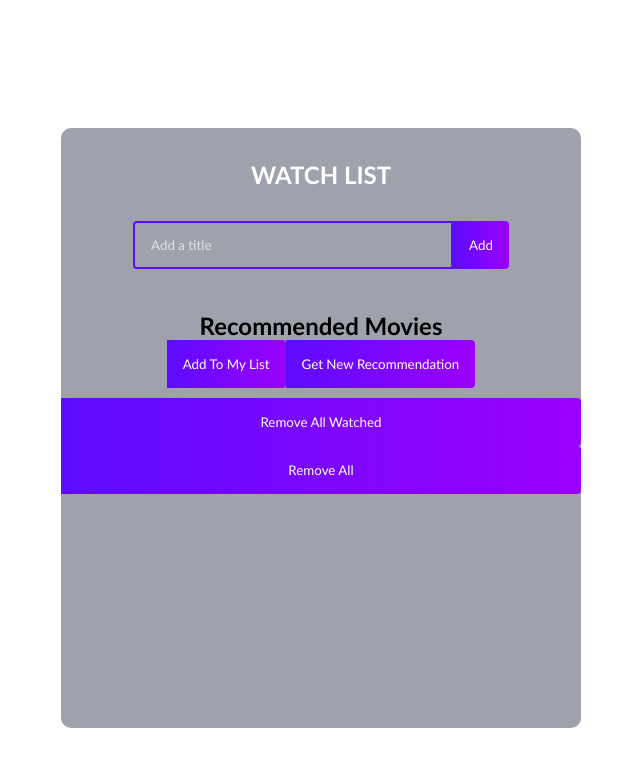
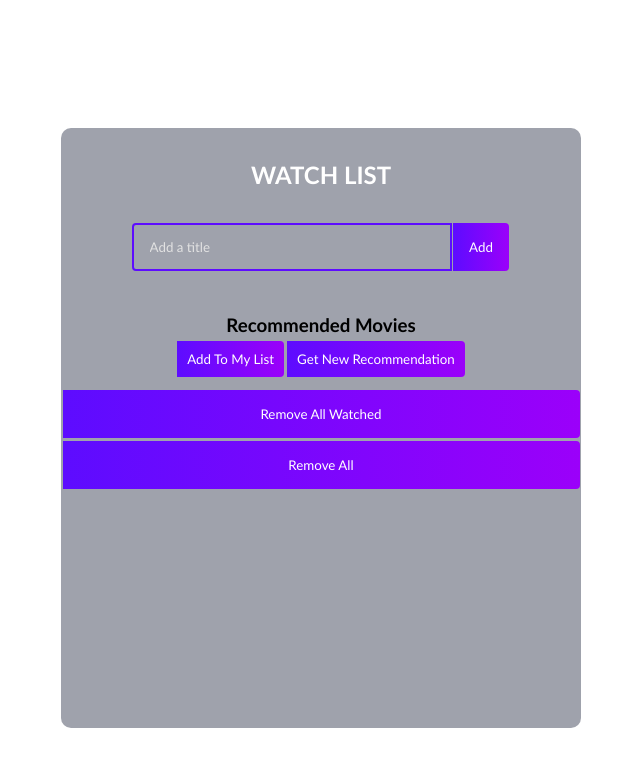
Before and after one commit to leticiaamorimd/watch-list, a React (Create React App) app: page / in a window 1280 px wide. Shown: the top 766 px of the page, without its empty margins (319-959 px from the left). Built offline with nearby package versions, Linux system fonts and the light colour scheme; no server answers.

Commit message:
Watched functionality added

```diff
--- a/src/App.css
+++ b/src/App.css
@@ -60,6 +60,16 @@ button {
   );
   color: #fff;
   text-transform: capitalize;
+  margin: 1.5px;
+}
+
+.recommendation-button {
+  padding: 10px;
+}
+
+.recommendation-title {
+  text-decoration: underline;
+  margin: 3px;
 }
 
 .form-input.edit {
@@ -75,7 +85,7 @@ button {
   padding: 16px 22px;
 }
 
-.title.watched {
+.watched {
   text-decoration: line-through;
   opacity: 0.4;
   background-color: hotpink;
--- a/src/components/Recommendation.js
+++ b/src/components/Recommendation.js
@@ -1,10 +1,10 @@
 import { useState, useEffect } from "react";
+
 
 
 function Recommendation(props) {
     const [titles, setTitles] = useState([]);
     const [suggestion, setSuggestion] = useState([]);
-    const [input, setInput] = useState('');
 
 
     useEffect(() => {
@@ -45,12 +45,12 @@ function Recommendation(props) {
 
     return (
           <div className="recommendation">
-            <h2> Recommended Movies</h2>
-            <h3>{suggestion.name}</h3>
-            <button variant="outline-success"   onClick={handleSubmit}>
+            <h3> Recommended Movies</h3>
+            <h2 className="recommendation-title">{suggestion.name}</h2>
+            <button className="recommendation-button" variant="outline-success"   onClick={handleSubmit}>
               Add to my list
             </button>
-            <button variant="outline-info" onClick={refreshPage}>
+            <button className="recommendation-button" variant="outline-info" onClick={refreshPage}>
               Get new recommendation
             </button>
             </div>
--- a/src/components/Title.js
+++ b/src/components/Title.js
@@ -9,15 +9,15 @@ function Title({ titles, watchedTitle, removeTitle, updateTitle}) {
 const [edit, setEdit] = useState({
     id: null,
     value: '',
-    watched: null
+    watched: ''
 });
 
 const submitUpdate = value => {
     updateTitle(edit.id, value);
     setEdit({
-      id: null,
+      id: '',
       value: '',
-      watched: null
+      watched: ''
     });
   };
 
@@ -26,10 +26,15 @@ if(edit.id) {
 }
 
 return titles.map((title,  index) => (
-    <div  className={title.watched ? 'title-row watched' : 'title-row'}
-        key={index}>
-              <h2 onClick={() => watchedTitle(title.id)}>        {title.text}</h2>
-      <BiRadioCircleMarked />
+  <div
+  className={title.watched ? 'title-row watched' : 'title-row'}
+  key={index}
+>
+    <div key={title.id} onClick={() => watchedTitle(title.id)}>
+    {title.text}
+      </div>
+
+      <BiRadioCircleMarked  onClick={() => watchedTitle({ id: title.id })} />
 
       <AiFillEdit onClick={() => setEdit({ id: title.id, value: title.text })}
           className='edit-icon'
@@ -41,3 +46,12 @@ return titles.map((title,  index) => (
 };
 
 export default Title;
+
+
+
+/*
+<div  className={title.watched ? 'title-row watched' : 'title-row'}
+key={index}>
+  <div  key={title.id}
+      <h2 onClick={() => watchedTitle(title.id)}>        {title.text}</h2>
+*/
--- a/src/components/WatchList.js
+++ b/src/components/WatchList.js
@@ -25,9 +25,9 @@ function WatchList() {
     };
 
 
-    const watchedTitle = (id, watched) => {
+    const watchedTitle = id => {
         let updatedTitles = titles.map(title => {
-          if (title.watched === watched) {
+          if (title.id === id) {
             title.watched = !title.watched;
           }
           return title;
```
